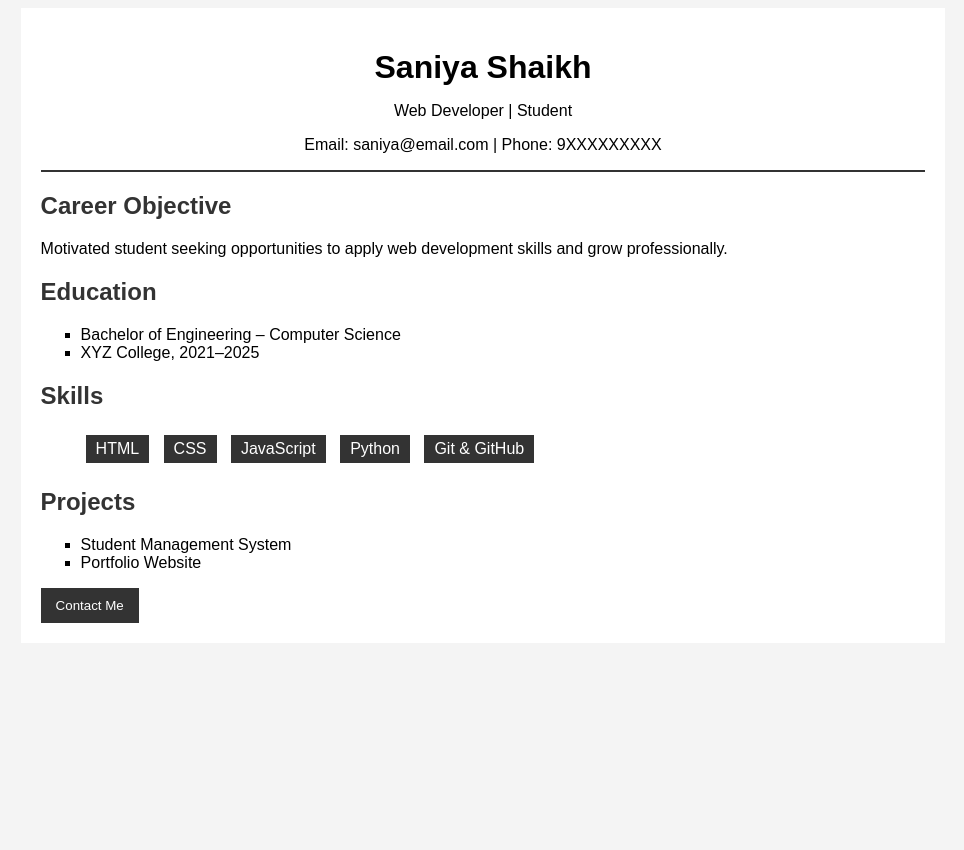
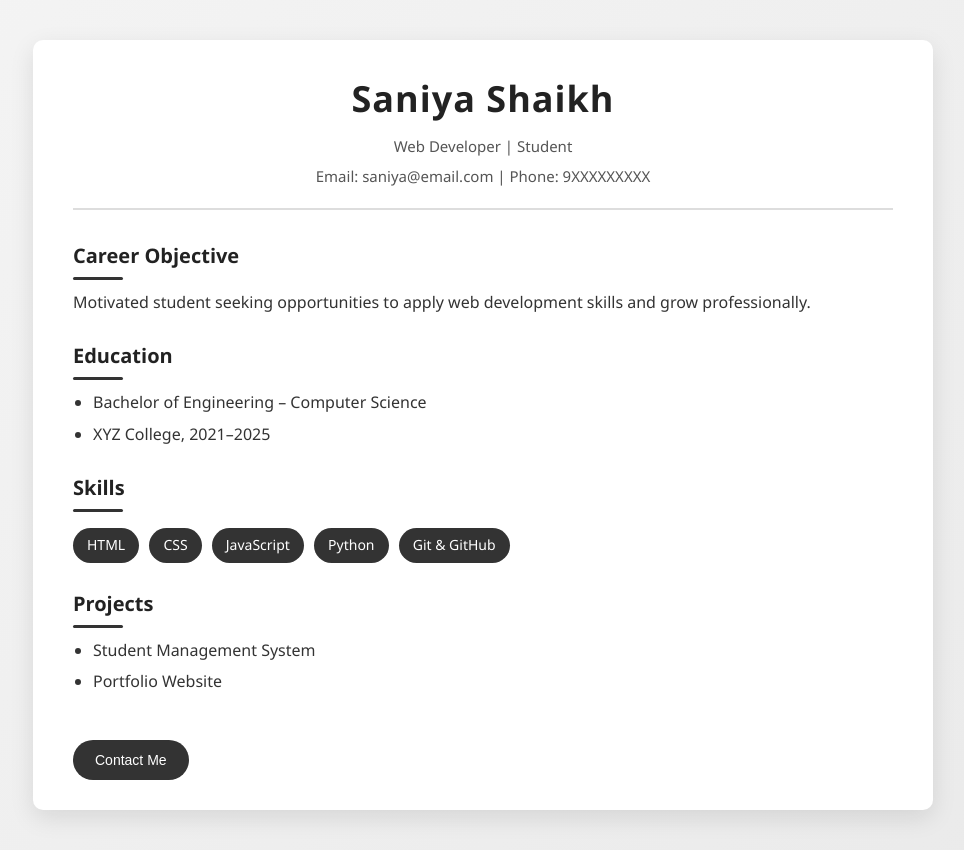
Before and after one commit to saniya685/saniya685.github.io, a plain HTML site: page index.html in a window 1280 px wide. Shown: the whole page, without its empty margins (157-1121 px from the left). Before the commit the page ends 800 px from the top, so only its background shows below. Drawn offline with Linux system fonts and the light colour scheme.

Commit message:
Update style.css

```diff
--- a/style.css
+++ b/style.css
@@ -1,48 +1,123 @@
-body {
-    font-family: Arial, sans-serif;
-    background-color: #f4f4f4;
+* {
+    margin: 0;
+    padding: 0;
+    box-sizing: border-box;
 }
 
-.container {
-    width: 70%;
-    margin: auto;
-    background: white;
-    padding: 20px;
+body {
+    font-family: "Segoe UI", Arial, sans-serif;
+    background: linear-gradient(135deg, #f4f4f4, #eaeaea);
+    color: #333;
+    line-height: 1.6;
 }
 
+/* Main Resume Card */
+.container {
+    max-width: 900px;
+    margin: 40px auto;
+    background: #ffffff;
+    padding: 30px 40px;
+    border-radius: 10px;
+    box-shadow: 0 8px 25px rgba(0, 0, 0, 0.1);
+}
+
+/* Header Section */
 header {
     text-align: center;
-    border-bottom: 2px solid #333;
+    padding-bottom: 20px;
+    margin-bottom: 30px;
+    border-bottom: 2px solid #ddd;
 }
 
-h1 {
-    margin-bottom: 5px;
+header h1 {
+    font-size: 36px;
+    letter-spacing: 1px;
+    color: #222;
+}
+
+header p {
+    font-size: 15px;
+    color: #555;
+    margin-top: 6px;
+}
+
+/* Section Titles */
+section {
+    margin-bottom: 25px;
 }
 
 h2 {
-    color: #333;
+    font-size: 20px;
+    color: #222;
+    margin-bottom: 10px;
+    position: relative;
 }
 
+h2::after {
+    content: "";
+    width: 50px;
+    height: 3px;
+    background: #333;
+    display: block;
+    margin-top: 5px;
+    border-radius: 5px;
+}
+
+/* Lists */
 ul {
-    list-style-type: square;
+    margin-left: 20px;
+}
+
+ul li {
+    margin-bottom: 6px;
+}
+
+/* Skills Styling */
+.skills {
+    list-style: none;
+    margin-left: 0;
 }
 
 .skills li {
     display: inline-block;
     background: #333;
-    color: white;
-    padding: 5px 10px;
-    margin: 5px;
+    color: #fff;
+    padding: 6px 14px;
+    margin: 6px 6px 0 0;
+    border-radius: 20px;
+    font-size: 14px;
 }
 
+/* Button */
 button {
-    padding: 10px 15px;
+    margin-top: 20px;
+    padding: 12px 22px;
     background: #333;
     color: white;
     border: none;
+    border-radius: 25px;
+    font-size: 14px;
     cursor: pointer;
+    transition: all 0.3s ease;
 }
 
 button:hover {
-    background: black;
+    background: #000;
+    transform: translateY(-2px);
 }
+
+/* Responsive (Mobile friendly) */
+@media (max-width: 768px) {
+    .container {
+        padding: 25px 20px;
+        margin: 20px;
+    }
+
+    header h1 {
+        font-size: 28px;
+    }
+
+    h2 {
+        font-size: 18px;
+    }
+}
```
